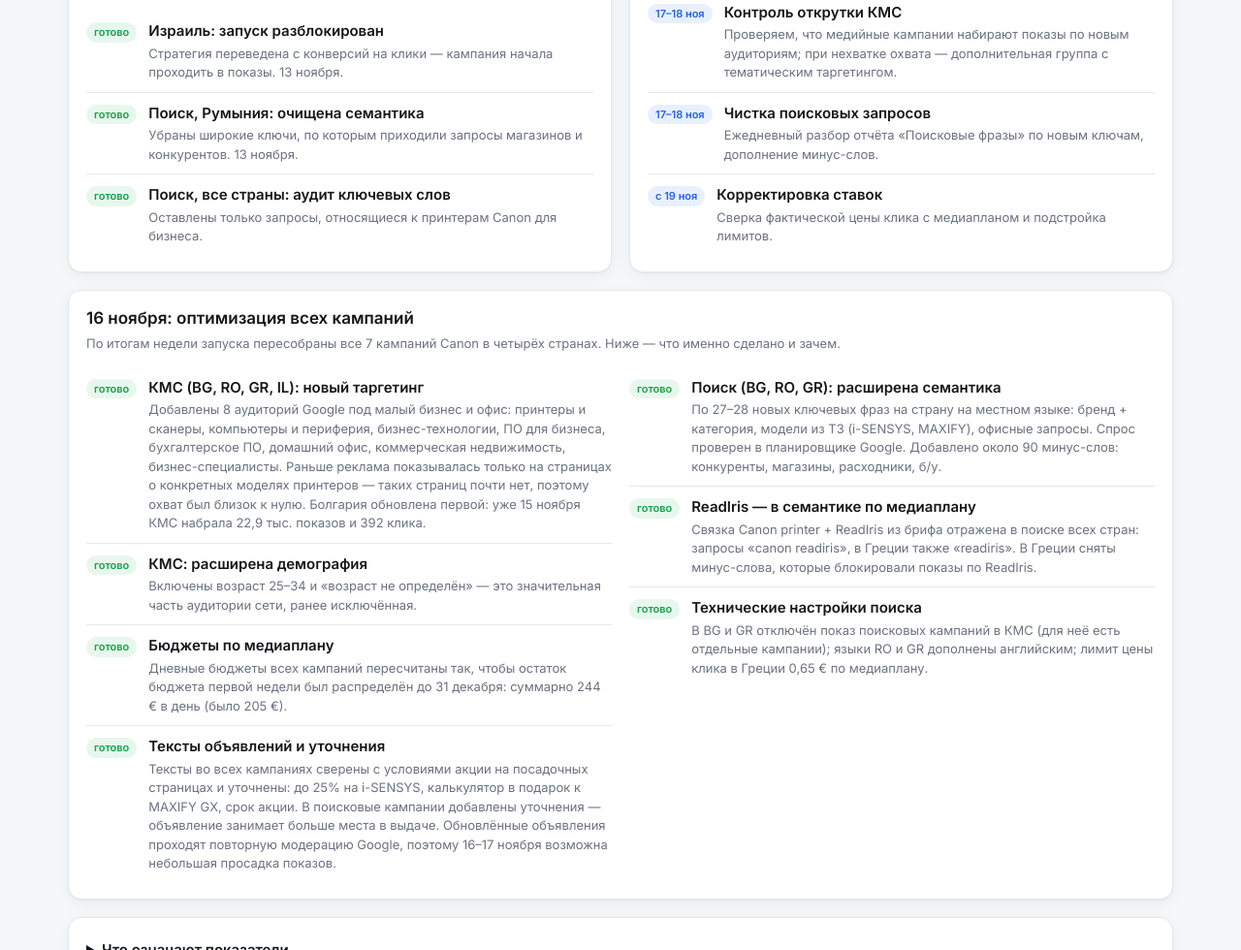
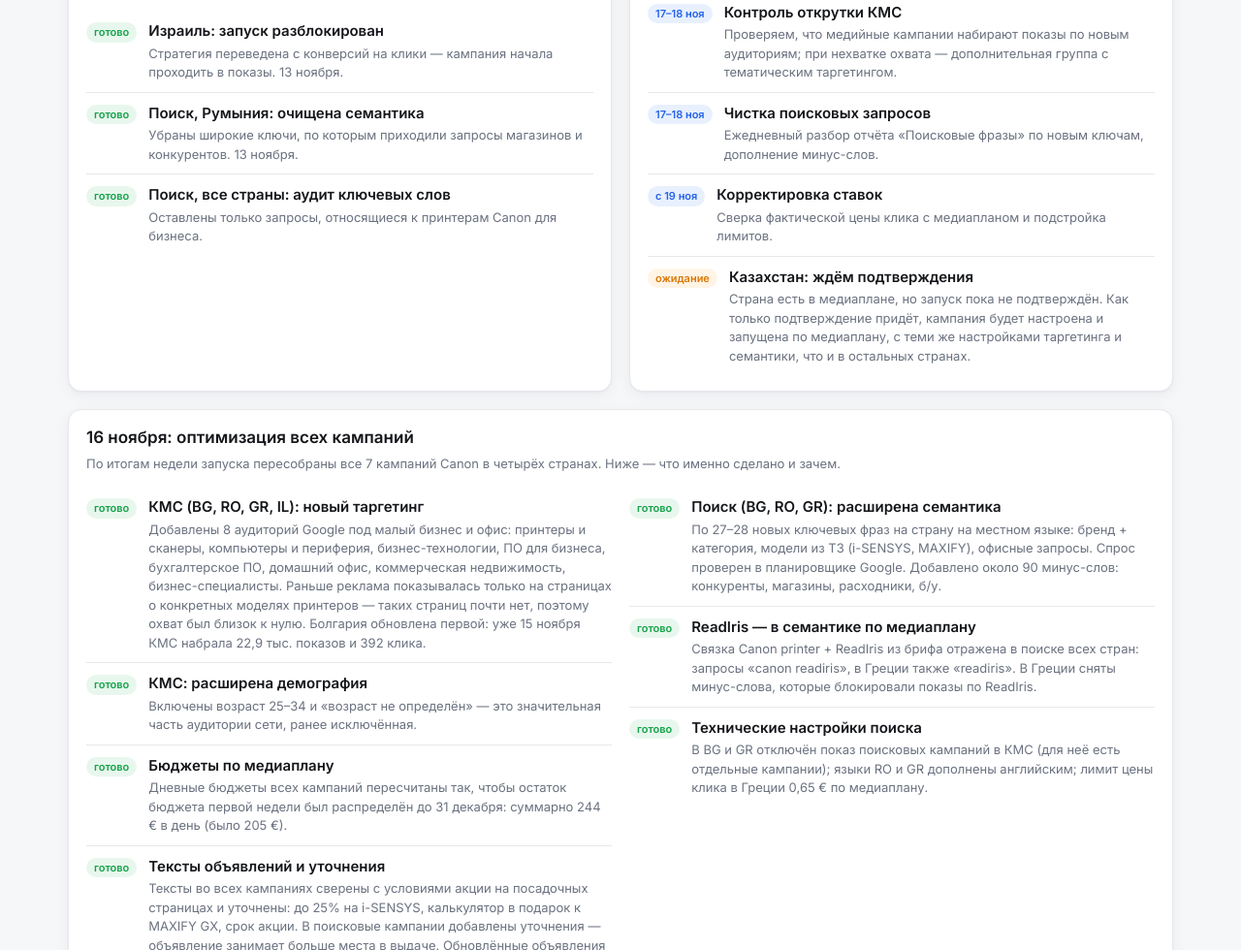
Before and after one commit to AlexsanderMakh/canon-report, a plain HTML site: page index.html in a window 1280 px wide. Shown: the part 1769-2749 px from the top of the page at 97% size. Drawn offline with Linux system fonts and the light colour scheme.

Commit message:
Отчёт: Казахстан — ожидает подтверждения
Co-Authored-By: Claude Opus 5.5 <noreply@anthropic.com>
Claude-Session: https://claude.ai/code/session_01BTETf1qYBpyM5Z6b1EXRye

```diff
--- a/index.html
+++ b/index.html
@@ -175,6 +175,7 @@ footer{color:var(--muted);font-size:12px;margin-top:26px;text-align:center}
         <li><span class="pill info">17–18 ноя</span><div><b>Контроль открутки КМС</b><div class="d">Проверяем, что медийные кампании набирают показы по новым аудиториям; при нехватке охвата — дополнительная группа с тематическим таргетингом.</div></div></li>
         <li><span class="pill info">17–18 ноя</span><div><b>Чистка поисковых запросов</b><div class="d">Ежедневный разбор отчёта «Поисковые фразы» по новым ключам, дополнение минус-слов.</div></div></li>
         <li><span class="pill info">с 19 ноя</span><div><b>Корректировка ставок</b><div class="d">Сверка фактической цены клика с медиапланом и подстройка лимитов.</div></div></li>
+        <li><span class="pill warn">ожидание</span><div><b>Казахстан: ждём подтверждения</b><div class="d">Страна есть в медиаплане, но запуск пока не подтверждён. Как только подтверждение придёт, кампания будет настроена и запущена по медиаплану, с теми же настройками таргетинга и семантики, что и в остальных странах.</div></div></li>
       </ul>
     </div>
   </div>
```
